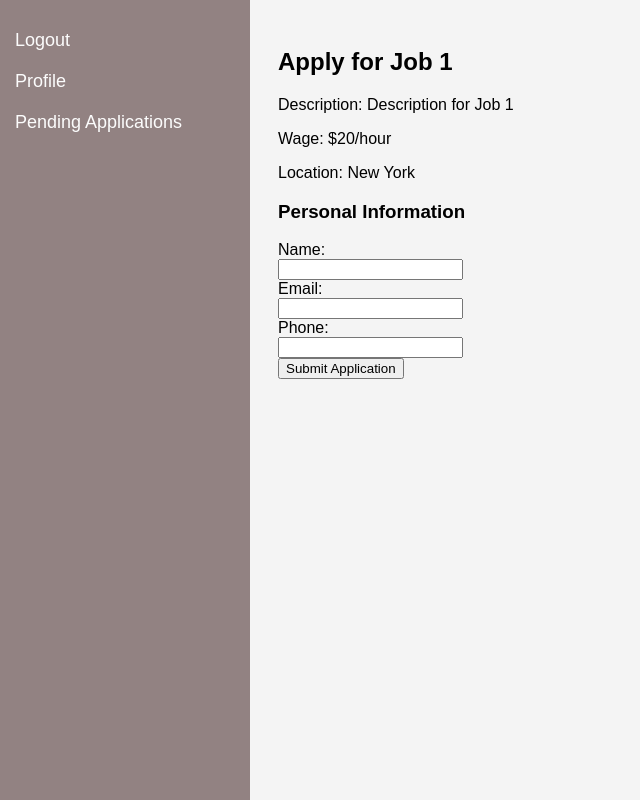
After one commit to shalin-t/SoftwareDesignJobPortal, a Flask app: page /job/1/apply in a window 1280 px wide. The commit adds this page. Shown: the whole page, without its empty margins (0-640 px from the left). Run offline with Flask 3, Linux system fonts and the light colour scheme.

Commit message:
Job Apply Form Addition
Added a job apply form to go along with the job worker dashboard.

```diff
--- a/app.py
+++ b/app.py
@@ -9,9 +9,9 @@ employers = {'employer1': 'password1', 'employer2': 'password2'}
 
 # Mock job listings
 job_listings = [
-    {'title': 'Job 1', 'description': 'Description for Job 1', 'wage': '$20/hour', 'location': 'New York'},
-    {'title': 'Job 2', 'description': 'Description for Job 2', 'wage': '$25/hour', 'location': 'Los Angeles'},
-    {'title': 'Job 3', 'description': 'Description for Job 3', 'wage': '$18/hour', 'location': 'Chicago'}
+    {'id': 1, 'title': 'Job 1', 'description': 'Description for Job 1', 'wage': '$20/hour', 'location': 'New York'},
+    {'id': 2, 'title': 'Job 2', 'description': 'Description for Job 2', 'wage': '$25/hour', 'location': 'Los Angeles'},
+    {'id': 3, 'title': 'Job 3', 'description': 'Description for Job 3', 'wage': '$18/hour', 'location': 'Chicago'}
 ]
 
 @app.route('/')
@@ -53,6 +53,18 @@ def employer_dashboard():
         return 'Employer Dashboard<br><a href="/logout">Logout</a>'
     return redirect(url_for('select_user_type'))
 
+@app.route('/job/<int:job_id>/apply', methods=['GET', 'POST'])
+def job_apply(job_id):
+    job = next((job for job in job_listings if job['id'] == job_id), None)
+    if job is None:
+        return 'Job not found'
+
+    if request.method == 'POST':
+        # Handle job application form submission here
+        return 'Job application submitted successfully'
+
+    return render_template('job_apply.html', job=job)
+
 @app.route('/logout')
 def logout():
     session.pop('username', None)
--- /dev/null
+++ b/templates/job_apply.html
@@ -0,0 +1,31 @@
+<!DOCTYPE html>
+<html>
+<head>
+    <title>Job Application</title>
+    <link rel="stylesheet" type="text/css" href="{{ url_for('static', filename='styles.css') }}">
+</head>
+<body>
+    <div class="sidebar">
+        <a href="{{ url_for('logout') }}">Logout</a>
+        <a href="#profile">Profile</a>
+        <a href="#pending">Pending Applications</a>
+    </div>
+    <div class="content">
+        <h2>Apply for {{ job['title'] }}</h2>
+        <p>Description: {{ job['description'] }}</p>
+        <p>Wage: {{ job['wage'] }}</p>
+        <p>Location: {{ job['location'] }}</p>
+
+        <h3>Personal Information</h3>
+        <form method="post">
+            <label for="name">Name:</label><br>
+            <input type="text" id="name" name="name" required><br>
+            <label for="email">Email:</label><br>
+            <input type="email" id="email" name="email" required><br>
+            <label for="phone">Phone:</label><br>
+            <input type="tel" id="phone" name="phone" required><br>
+            <input type="submit" value="Submit Application">
+        </form>
+    </div>
+</body>
+</html>
--- a/templates/worker_dashboard.html
+++ b/templates/worker_dashboard.html
@@ -26,7 +26,7 @@
                 <td>{{ job['description'] }}</td>
                 <td>{{ job['wage'] }}</td>
                 <td>{{ job['location'] }}</td>
-                <td><button>Apply</button></td>
+                <td><a href="{{ url_for('job_apply', job_id=job['id']) }}"><button>Apply</button></a></td>
             </tr>
             {% endfor %}
         </table>
```
Also changed, not shown: README.md.
